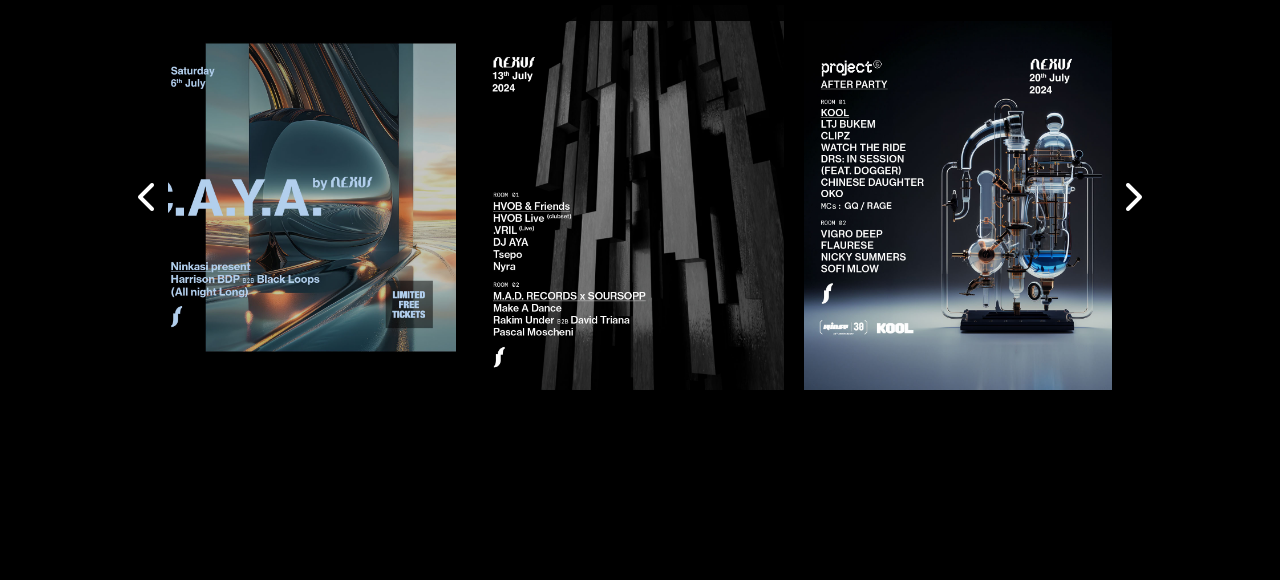
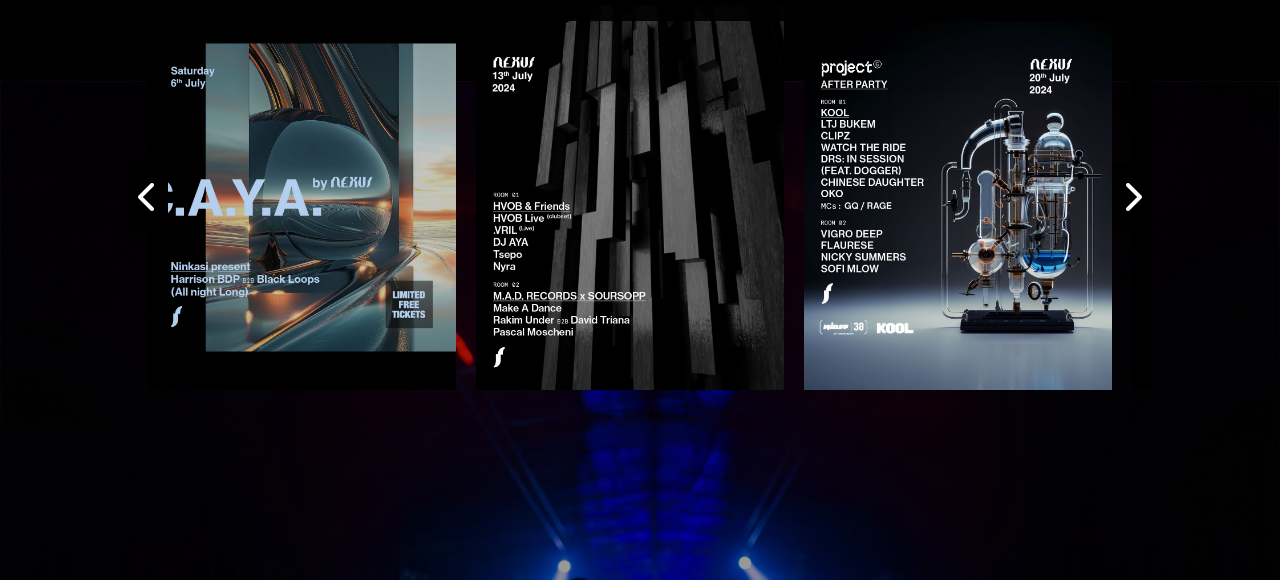
Before and after one commit to wgwhitecoding/NexusBristol, a plain HTML site: page index.html in a window 1280 px wide. Shown: the part 779-1359 px from the top of the page. Drawn offline with nearby package versions, Linux system fonts and the light colour scheme; the site is published under a folder, as on GitHub Pages, so addresses that start at the root find nothing.

Commit message:
didnt working still trying to fix filepathe for image

```diff
--- a/assets/css/styles.css
+++ b/assets/css/styles.css
@@ -17,7 +17,7 @@ body {
 .background-container {
     position: relative;
     flex: 1;
-    background: url(/assets/images/NexusClubImage.jpg);
+    background: url(../images/NexusClubImage.jpg);
     background-size: cover;
     background-attachment: fixed;
     background-position: center center;
```
